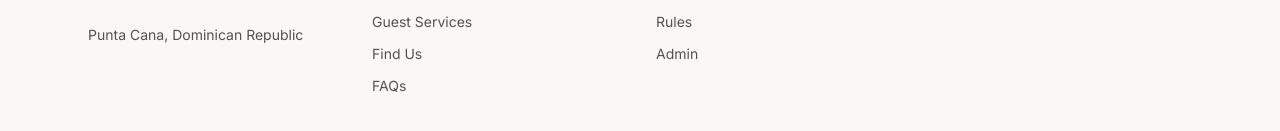
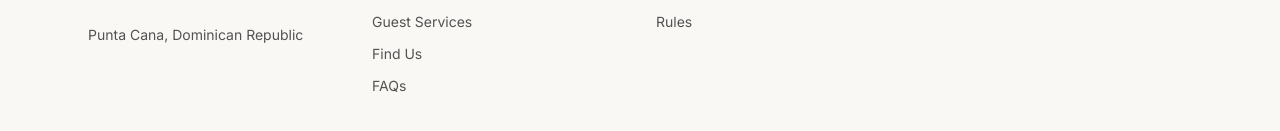
Before and after one commit to felipebenzan/Sweet-Home-Punta-Cana, a Next.js app: page /minimarket-delivery in a window 1280 px wide. Shown: the part 3071-3202 px from the top of the page. Built offline with nearby package versions, Linux system fonts and the light colour scheme; no server answers; a web font is replaced by a local one.

Commit message:
Remove Admin link from footer

```diff
--- a/src/components/footer.tsx
+++ b/src/components/footer.tsx
@@ -68,11 +68,7 @@ export default function Footer() {
                   </Link>
                 </li>
               ))}
-              <li>
-                <Link href="/admin/login" className="text-neutral-600 hover:text-shpc-ink text-sm">
-                  Admin
-                </Link>
-              </li>
+
             </ul>
           </div>
           <div>
```
